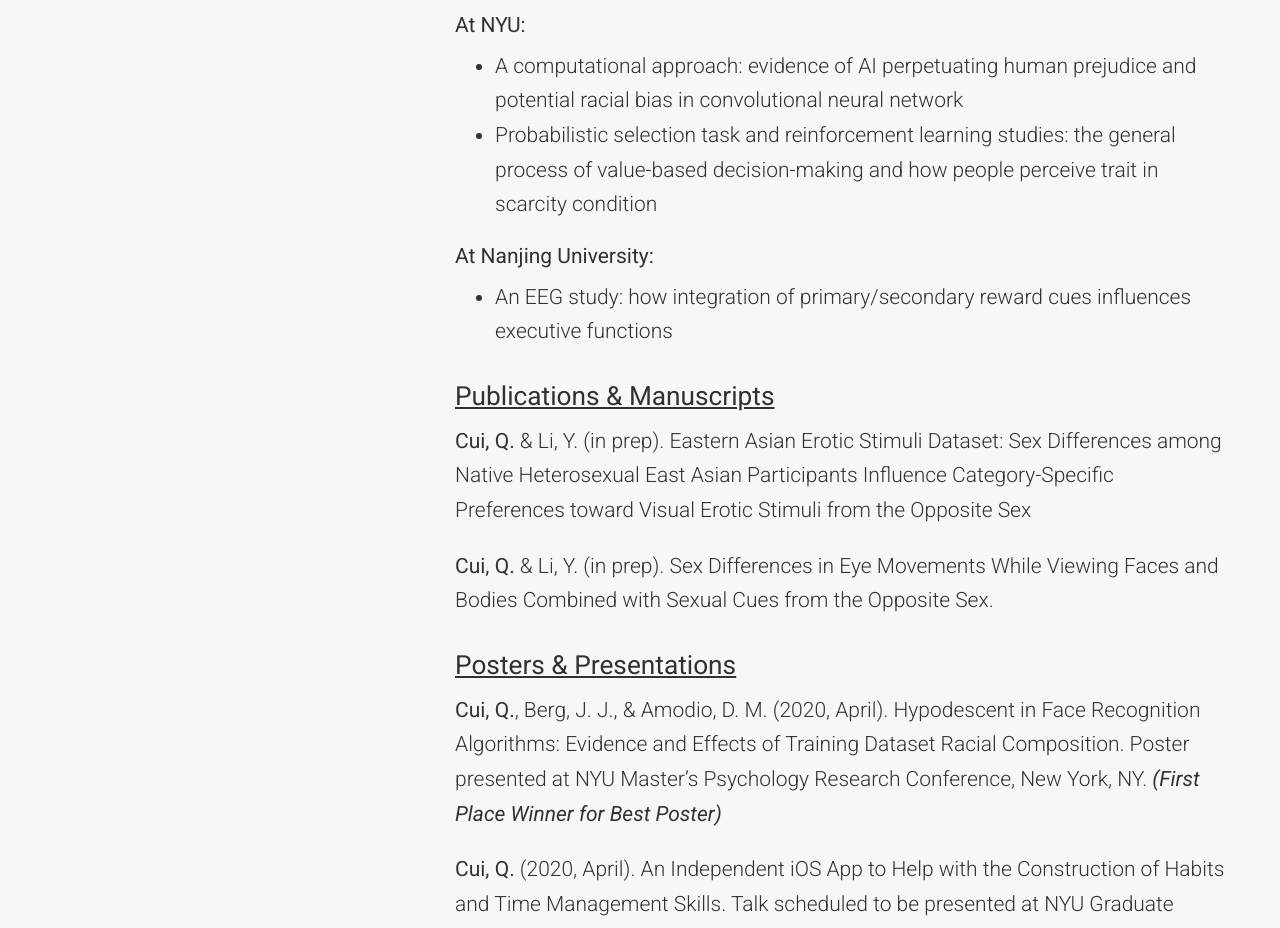
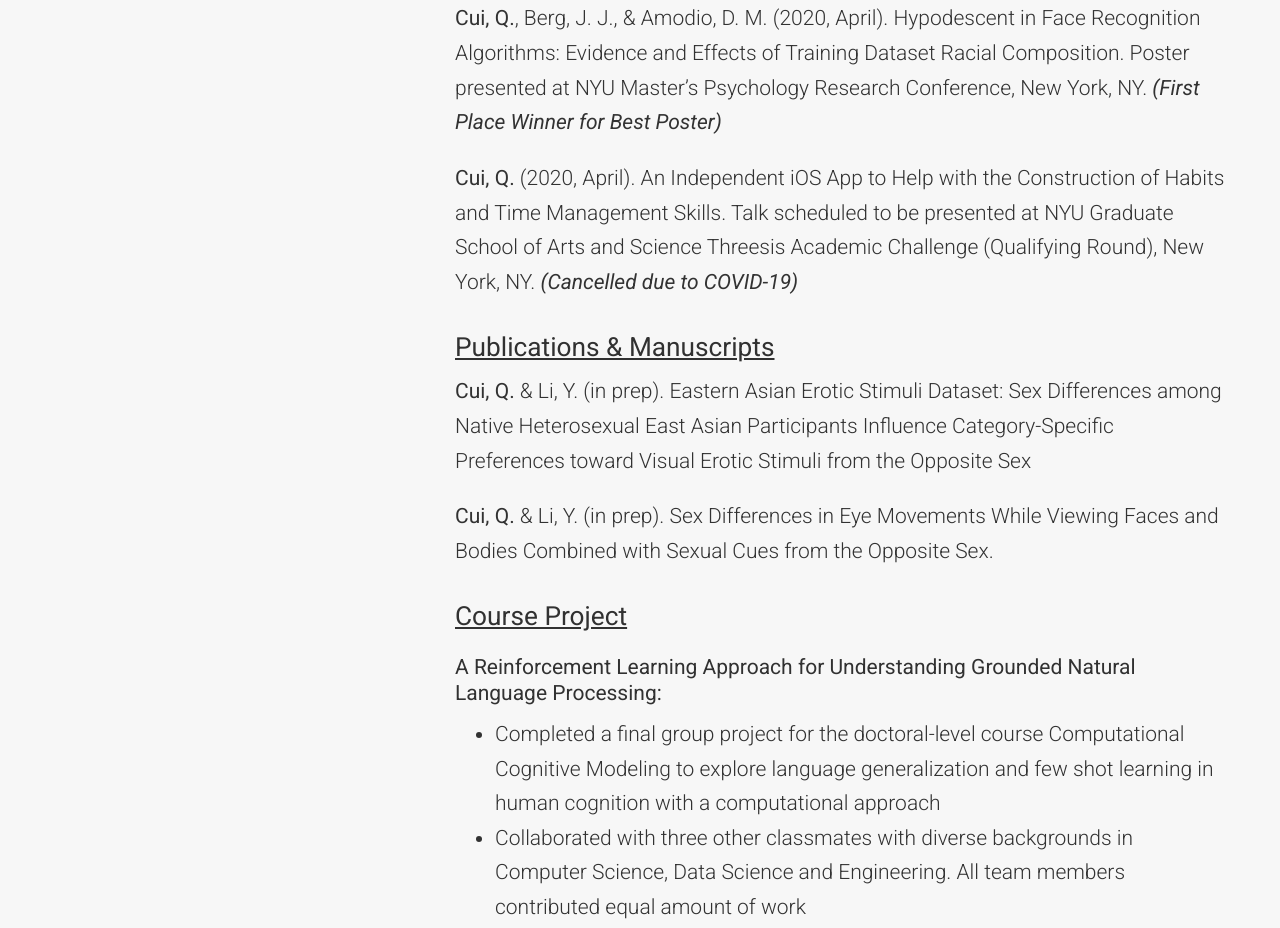
Before and after one commit to qianqiancui/qianqiancui.github.io, a plain HTML site: page psychology/index.html in a window 1280 px wide. Shown: the part 561-1489 px from the top of the page. Drawn offline with nearby package versions, Linux system fonts and the light colour scheme; some packages are replaced by stand-ins of ours; some icons are missing; a web font is replaced by a local one.

Commit message:
それは波のように

```diff
--- a/psychology/index.html
+++ b/psychology/index.html
@@ -662,22 +662,12 @@
 
 
 
-    <h3 id="insresearch-in-progressins"><ins>Research in Progress</ins></h3>
-<h5 id="at-nyu">At NYU:</h5>
-<ul>
-<li>A computational approach: evidence of AI perpetuating human prejudice and potential racial bias in convolutional neural network</li>
-<li>Probabilistic selection task and reinforcement learning studies: the general process of value-based decision-making and how people perceive trait in scarcity condition</li>
-</ul>
-<h5 id="at-nanjing-university">At Nanjing University:</h5>
-<ul>
-<li>An EEG study: how integration of primary/secondary reward cues influences executive functions</li>
-</ul>
+    <h3 id="insposters--presentationsins"><ins>Posters &amp; Presentations</ins></h3>
+<p><strong>Cui, Q.</strong>, Berg, J. J., &amp; Amodio, D. M. (2020, April). Hypodescent in Face Recognition Algorithms: Evidence and Effects of Training Dataset Racial Composition. Poster presented at NYU Master’s Psychology Research Conference, New York, NY. <em>(First Place Winner for Best Poster)</em></p>
+<p><strong>Cui, Q.</strong> (2020, April). An Independent iOS App to Help with the Construction of Habits and Time Management Skills. Talk scheduled to be presented at NYU Graduate School of Arts and Science Threesis Academic Challenge (Qualifying Round), New York, NY. <em>(Cancelled due to COVID-19)</em></p>
 <h3 id="inspublications--manuscriptsins"><ins>Publications &amp; Manuscripts</ins></h3>
 <p><strong>Cui, Q.</strong> &amp; Li, Y. (in prep). Eastern Asian Erotic Stimuli Dataset: Sex Differences among Native Heterosexual East Asian Participants Influence Category-Specific Preferences toward Visual Erotic Stimuli from the Opposite Sex</p>
 <p><strong>Cui, Q.</strong> &amp; Li, Y. (in prep). Sex Differences in Eye Movements While Viewing Faces and Bodies Combined with Sexual Cues from the Opposite Sex.</p>
-<h3 id="insposters--presentationsins"><ins>Posters &amp; Presentations</ins></h3>
-<p><strong>Cui, Q.</strong>, Berg, J. J., &amp; Amodio, D. M. (2020, April). Hypodescent in Face Recognition Algorithms: Evidence and Effects of Training Dataset Racial Composition. Poster presented at NYU Master’s Psychology Research Conference, New York, NY. <em>(First Place Winner for Best Poster)</em></p>
-<p><strong>Cui, Q.</strong> (2020, April). An Independent iOS App to Help with the Construction of Habits and Time Management Skills. Talk scheduled to be presented at NYU Graduate School of Arts and Science Threesis Academic Challenge (Qualifying Round), New York, NY. <em>(Cancelled due to COVID-19)</em></p>
 <h3 id="inscourse-projectins"><ins>Course Project</ins></h3>
 <h5 id="a-reinforcement-learning-approach-for-understanding-grounded-natural-language-processing">A Reinforcement Learning Approach for Understanding Grounded Natural Language Processing:</h5>
 <ul>
```
Also changed, not shown: art/index.html (+2 -2 lines), img/red.jpg (added), img/yononaka.jpg, 1 other file.
